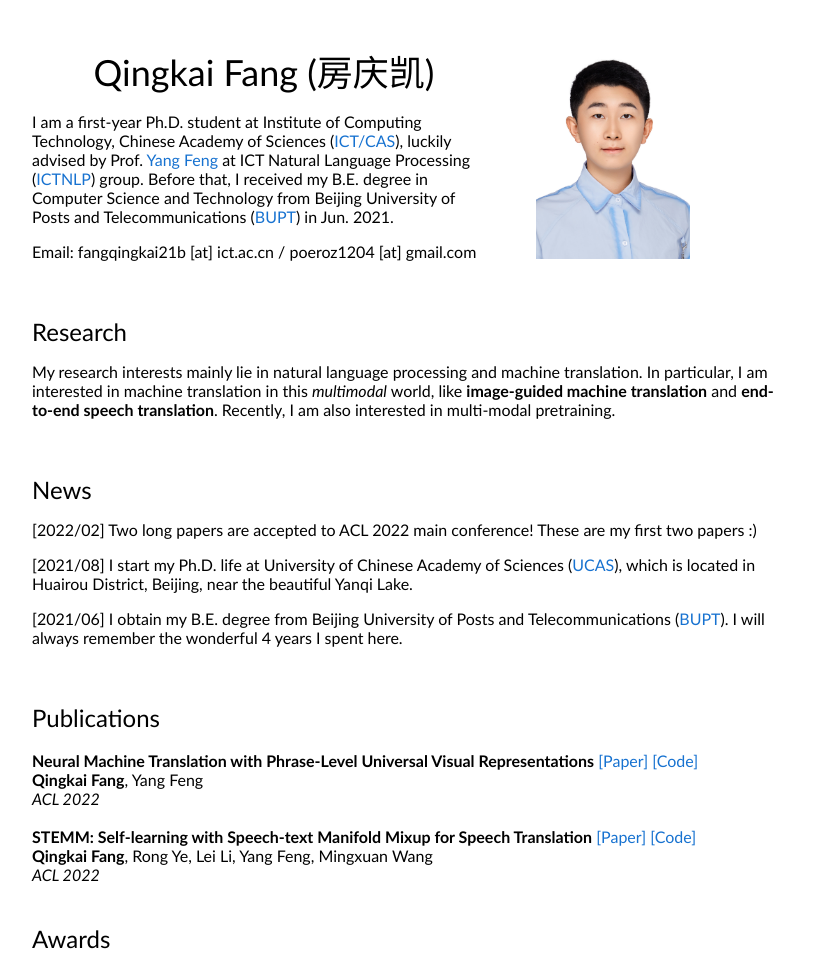
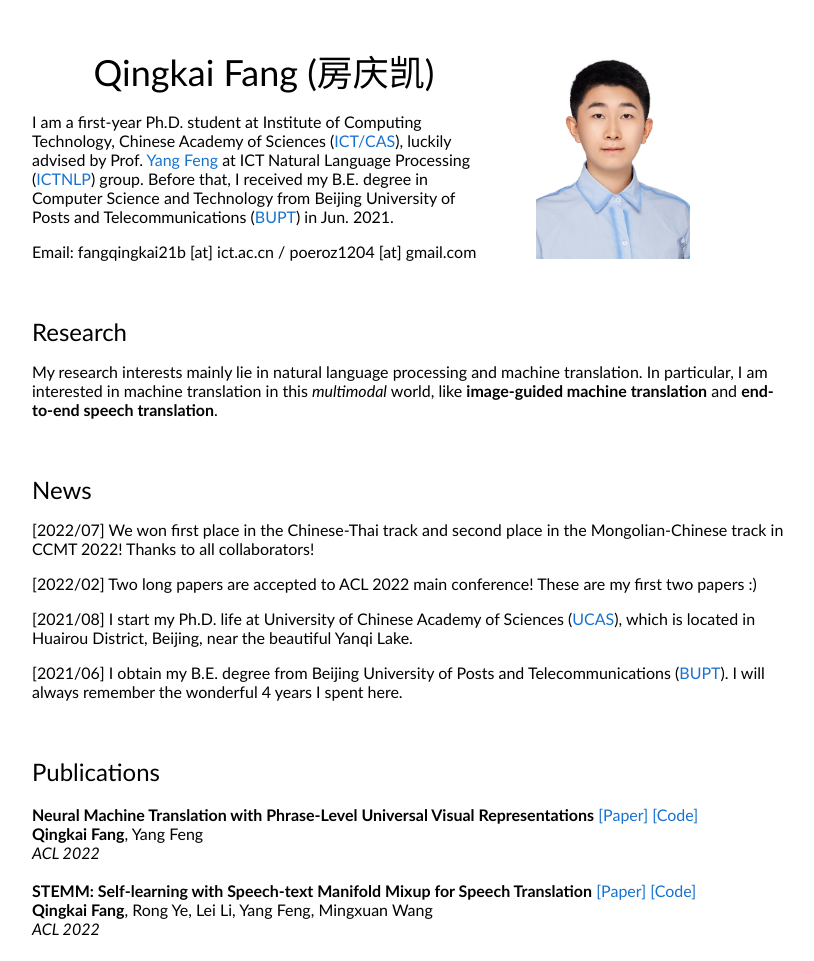
Before and after one commit to fangqingkai/fangqingkai.github.io, a plain HTML site: page index.html in a window 1280 px wide. Shown: the top 961 px of the page, without its empty margins (228-1042 px from the left). Drawn offline with Linux system fonts and the light colour scheme.

Commit message:
add ccmt

```diff
--- a/index.html
+++ b/index.html
@@ -40,7 +40,7 @@
               <heading>Research</heading>
               <p>
                 My research interests mainly lie in natural language processing and machine translation.
-                In particular, I am interested in machine translation in this <em>multimodal</em> world, like <strong>image-guided machine translation</strong> and <strong>end-to-end speech translation</strong>. Recently, I am also interested in multi-modal pretraining.
+                In particular, I am interested in machine translation in this <em>multimodal</em> world, like <strong>image-guided machine translation</strong> and <strong>end-to-end speech translation</strong>.
               </p>
             </td>
           </tr>
@@ -50,6 +50,7 @@
             <tr>
             <td style="padding:20px;width:100%;vertical-align:middle">
               <heading>News</heading>
+                <p>[2022/07] We won first place in the Chinese-Thai track and second place in the Mongolian-Chinese track in CCMT 2022! Thanks to all collaborators!
                 <p>[2022/02] Two long papers are accepted to ACL 2022 main conference! These are my first two papers :)</p>
                 <p>[2021/08] I start my Ph.D. life at University of Chinese Academy of Sciences (<a href="https://www.ucas.ac.cn/">UCAS</a>), which is located in Huairou District, Beijing, near the beautiful Yanqi Lake.</p>
                 <p>[2021/06] I obtain my B.E. degree from Beijing University of Posts and Telecommunications (<a href="https://www.bupt.edu.cn/">BUPT</a>). I will always remember the wonderful 4 years I spent here.</p>
```
